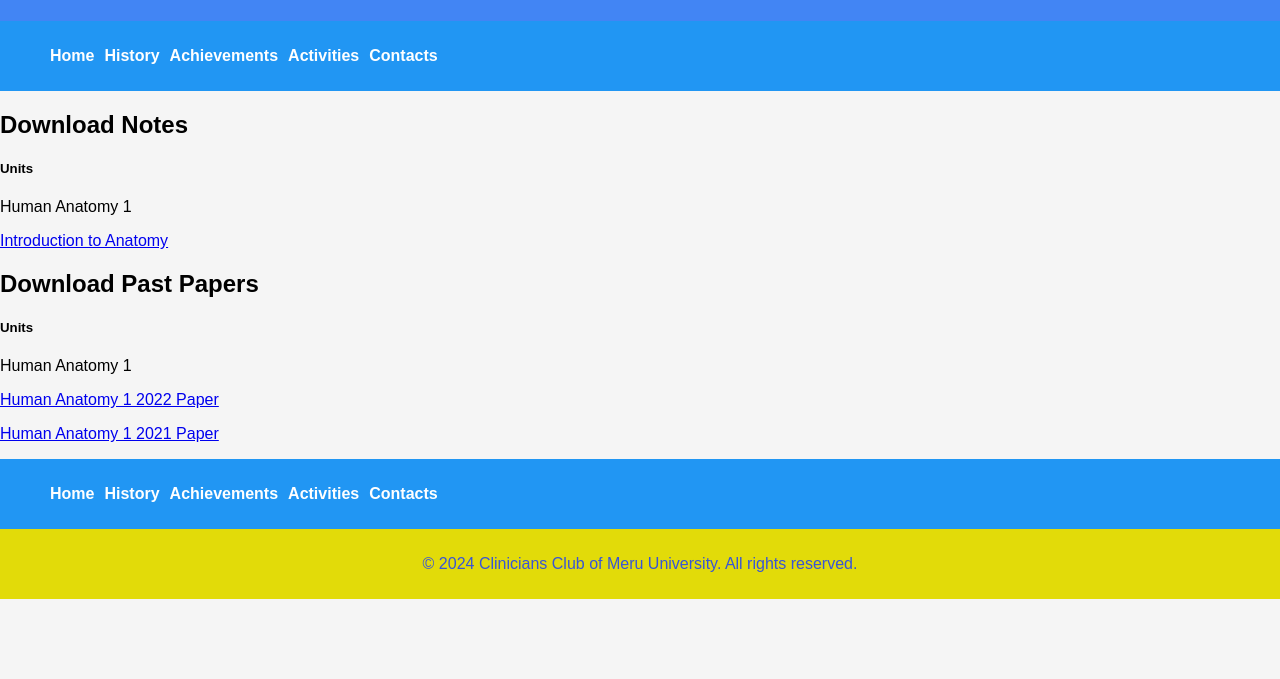
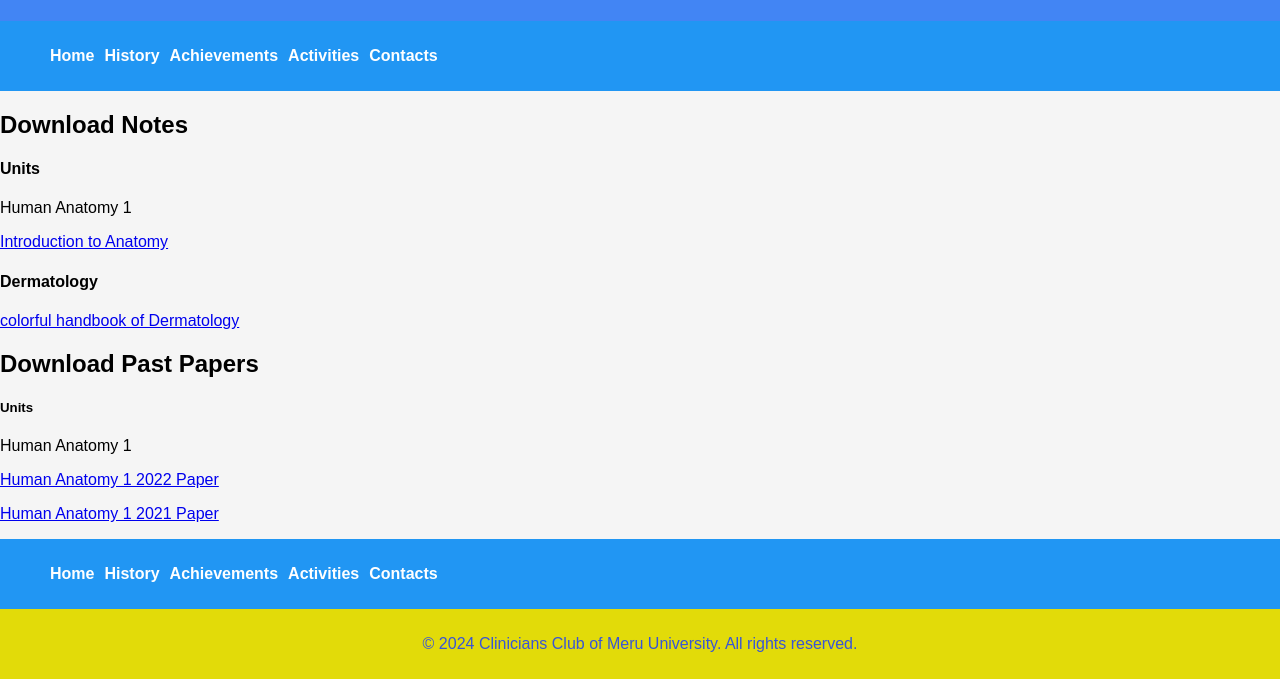
Before and after one commit to ThomasKhamisi/clinicians-club-must-CCMU, a plain HTML site: page resources.html in a window 1280 px wide. Shown: the part 265-944 px from the top of the page. Before the commit the page ends 864 px from the top, so only its background shows below. Drawn offline with Linux system fonts and the light colour scheme.

Commit message:
Add files via upload

```diff
--- a/resources.html
+++ b/resources.html
@@ -34,10 +34,13 @@
 
     <!-- Download Notes Section -->
     <h2>Download Notes</h2>
-    <h5>Units</h5>
+    <h4>Units</h4>
 
     <p>Human Anatomy 1</p>
     <a href="notes/1 Intro to anatomy.ppt" download="introduction-to-anatomy.ppt">Introduction to Anatomy</a>
+
+    <h4>Dermatology</h4>
+    <a href="notes/A Colour Handbook of Dermatology 2nd ed. - R. Rycroft, et. al., (Manson, 2010) BBS.pdf" download="colorful handbook of Dermatology.pdf">colorful handbook of Dermatology</a>
 
     <!-- Add more download links as needed -->
 
```
Also changed, not shown: 1 other file.
